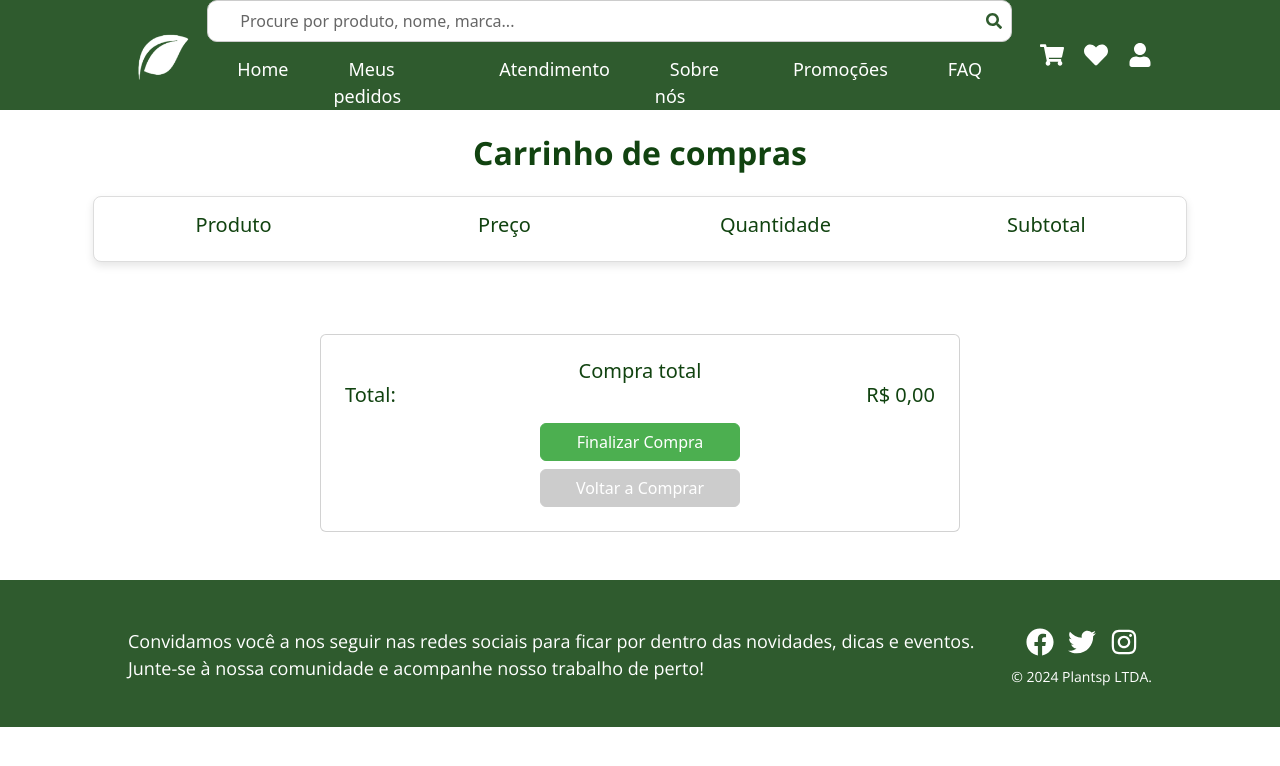
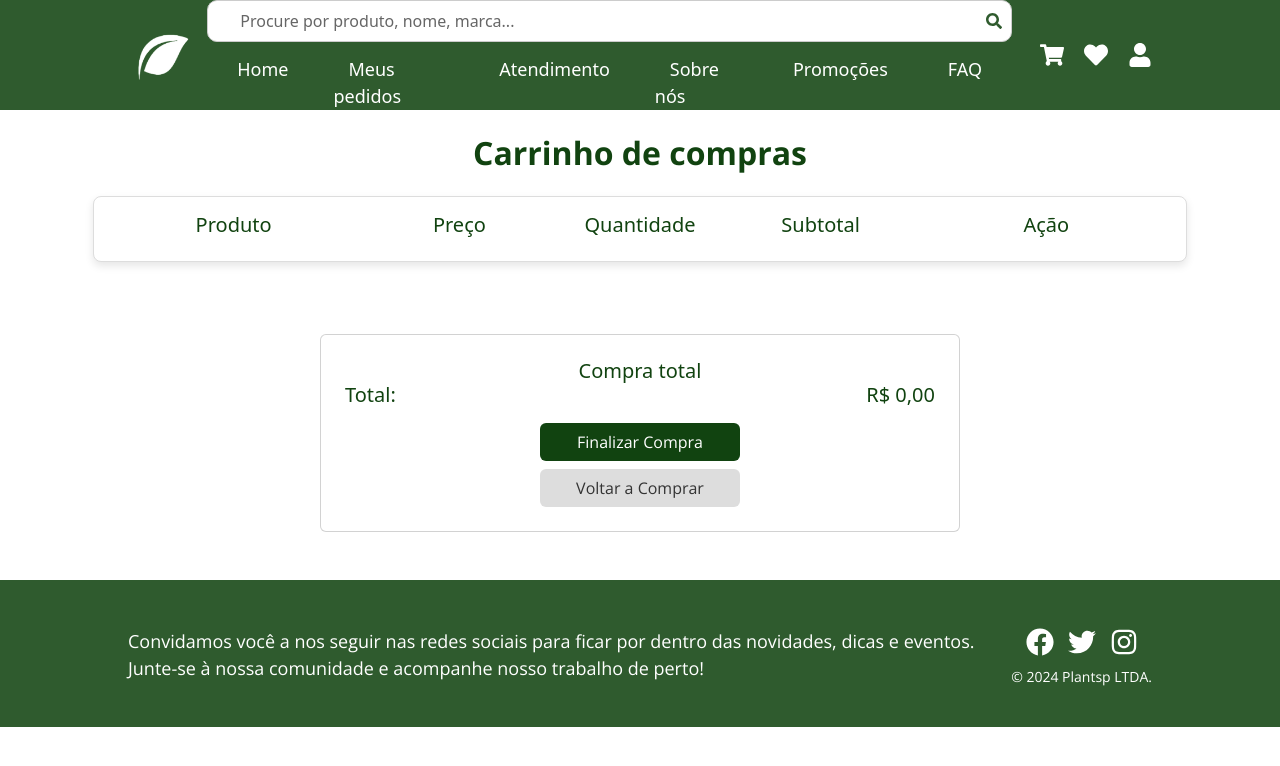
Before and after one commit to Plantsp/plantsp, a React (Create React App) app: page /carrinho in a window 1280 px wide. Shown: the top 766 px of the page. Built offline with nearby package versions, Linux system fonts and the light colour scheme.

Commit message:
Ajustes na página carrinho

```diff
--- a/src/pages/carrinho/carrinho.css
+++ b/src/pages/carrinho/carrinho.css
@@ -21,15 +21,28 @@
     margin: 0;
   }
 
-  .btn-primary {
-    background-color: #4CAF50;
-    border-color: #4CAF50;
+  .btn-comprar {
+    background-color: #114310;
+    color: #fff;
     width: 20%;
+    font-family: 'Open Sans', sans-serif;
+  }
+  .btn-comprar:hover{
+    background-color: #29792f;
+    color: #fff;
+    font-family: 'Open Sans', sans-serif;
   }
 
-  .btn-secondary {
-    background-color: #ccc;
-    border-color: #ccc;
+  .btn-voltarcomp {
+    background-color: #DDDDDD;
+    color: #333333;
+    font-family: 'Open Sans', sans-serif;
+  }
+
+  .btn-voltarcomp:hover {
+    background-color: #aca7a7;
+    color: #333333;
+    font-family: 'Open Sans', sans-serif;
   }
   .button-fixed-width {
     width: 200px; /* Define uma largura fixa para os botões */
--- a/src/pages/carrinho/carrinho.js
+++ b/src/pages/carrinho/carrinho.js
@@ -1,4 +1,5 @@
 import React, { useState, useEffect } from "react";
+import { useNavigate } from 'react-router-dom';
 import "bootstrap/dist/css/bootstrap.min.css";
 import '../../styles/global.css';
 import Header from '../../components/header/headerdesktop';
@@ -6,6 +7,7 @@ import Footer from '../../components/footer/footer';
 import './carrinho.css';
 
 const Carrinho = () => {
+    const navigate = useNavigate();
   const [carrinho, setCarrinho] = useState([]);
   const [totalCompra, setTotalCompra] = useState(0);
 
@@ -47,14 +49,18 @@ const Carrinho = () => {
             <div className="col-md-3">
               <h5 className="text-green">Produto</h5>
             </div>
-            <div className="col-md-3">
+            <div className="col-md-2">
               <h5 className="text-green">Preço</h5>
             </div>
-            <div className="col-md-3">
+            <div className="col-md-2">
               <h5 className="text-green">Quantidade</h5>
             </div>
+            <div className="col-md-2">
+              <h5 className="text-green">Subtotal</h5>
+            </div>
+
             <div className="col-md-3">
-              <h5 className="text-green">Subtotal</h5>
+              <h5 className="text-green">Ação</h5>
             </div>
           </div>
         </div>
@@ -67,13 +73,13 @@ const Carrinho = () => {
                 <img src={produto.imagem} alt={produto.nome} className="product-image mb-2" />
                 <p className="text-green">{produto.nome}</p>
               </div>
-              <div className="col-md-3">
+              <div className="col-md-2">
                 <p className="text-green">R$ {Number(produto.preco * (1 - produto.desconto)).toFixed(2).replace('.', ',')}</p>
               </div>
-              <div className="col-md-3">
+              <div className="col-md-2">
                 <p className="text-green">1</p> {/* dps faço a lógica para adicionar a quantidade, trabalhei demais :)))))*/}
               </div>
-              <div className="col-md-3">
+              <div className="col-md-2">
                 <p className="text-green">R$ {(produto.preco * (1 - produto.desconto)).toFixed(2).replace('.', ',')}</p>
               </div>
               <div className="col-md-3">
@@ -97,8 +103,8 @@ const Carrinho = () => {
           <p className="text-green h5 mb-0">R$ {totalCompra.toFixed(2).replace('.', ',')}</p>
         </div>
         <div className="d-flex flex-column align-items-center">
-          <button className="btn btn-primary mb-2 button-fixed-width">Finalizar Compra</button>
-          <button className="btn btn-secondary button-fixed-width">Voltar a Comprar</button>
+          <button className="btn btn-comprar mb-2 button-fixed-width">Finalizar Compra</button>
+          <button className="btn btn-voltarcomp button-fixed-width" onClick={() =>{ window.scrollTo(0, 0);navigate("/promocoes")}} >Voltar a Comprar</button>
         </div>
       </div>
 
```
